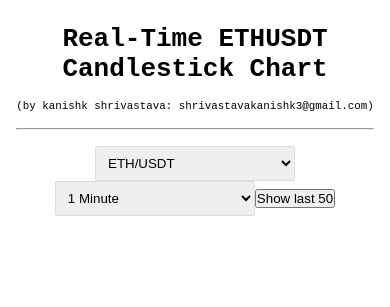
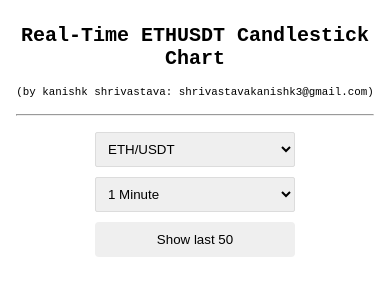
Before and after one commit to knixk/Binance-chart, a React (Vite) app in the folder binance-dashboard/: page / in a window 390 px wide. Shown: the top 307 px of the page. Built offline with nearby package versions, Linux system fonts and the light colour scheme; no server answers.

Commit message:
added more styles

```diff
--- a/binance-dashboard/src/index.css
+++ b/binance-dashboard/src/index.css
@@ -29,7 +29,6 @@ body {
   /* border-bottom: 4px solid plum; */
 }
 
-
 .interval__dropdown,
 .symbol__dropdown {
   width: 200px;
@@ -38,7 +37,6 @@ body {
   outline: none;
   /* border: none; */
   border: 1px solid gainsboro;
-
 }
 
 .utils__container {
@@ -66,7 +64,8 @@ body {
   transition: 0.2s;
 }
 
-.utils__container .btn:hover {
+.utils__container .btn:hover,
+.dropdown__btn:hover {
   background-color: rgb(199, 199, 199);
   color: black;
 }
@@ -75,6 +74,22 @@ body {
   animation-delay: 5s;
   animation: fade-in 2s;
 }
+
+.dropdown__btn {
+  /* background-color: red; */
+  height: 35px;
+  padding: 0 1rem;
+  border-radius: 4px;
+  border: none;
+  outline: none;
+  transition: 0.2s;
+
+  /* height: 4rem 1rem; */
+}
+
+/* .dropdown__btn:hover {
+
+} */
 
 /* HTML: <div class="loader"></div> */
 .loader {
@@ -112,14 +127,45 @@ body {
 
   .interval__dropdown,
   .symbol__dropdown {
-  /* width: 200px; */
-  /* padding: 0.5rem 0.5rem; */
-  /* border-radius: 2px; */
-  /* outline: none; */
-  /* border: none; */
     align-self: center;
+    animation: fade-in 2s;
+  }
 }
 
+@media (max-width: 591px) {
+  .title__span {
+    background: none;
+    color: black;
+    padding: 0px;
+  }
+
+  .interval__dropdown,
+  .symbol__dropdown {
+    align-self: center;
+    animation: fade-in 2s;
+  }
+
+  .title {
+    font-size: 20px;
+  }
+}
+
+
+.dropdown__container {
+    display: flex;
+    justify-content: center;
+    gap: 10px;
+}
+
+@media (max-width: 560px) {
+    .dropdown__container {
+        flex-direction: column;
+        align-items: center;
+    }
+
+    .dropdown__btn {
+        width: 200px;
+    }
 }
 
 @keyframes fade-in {
```
Lines whose indentation alone changed are shown as unchanged.
